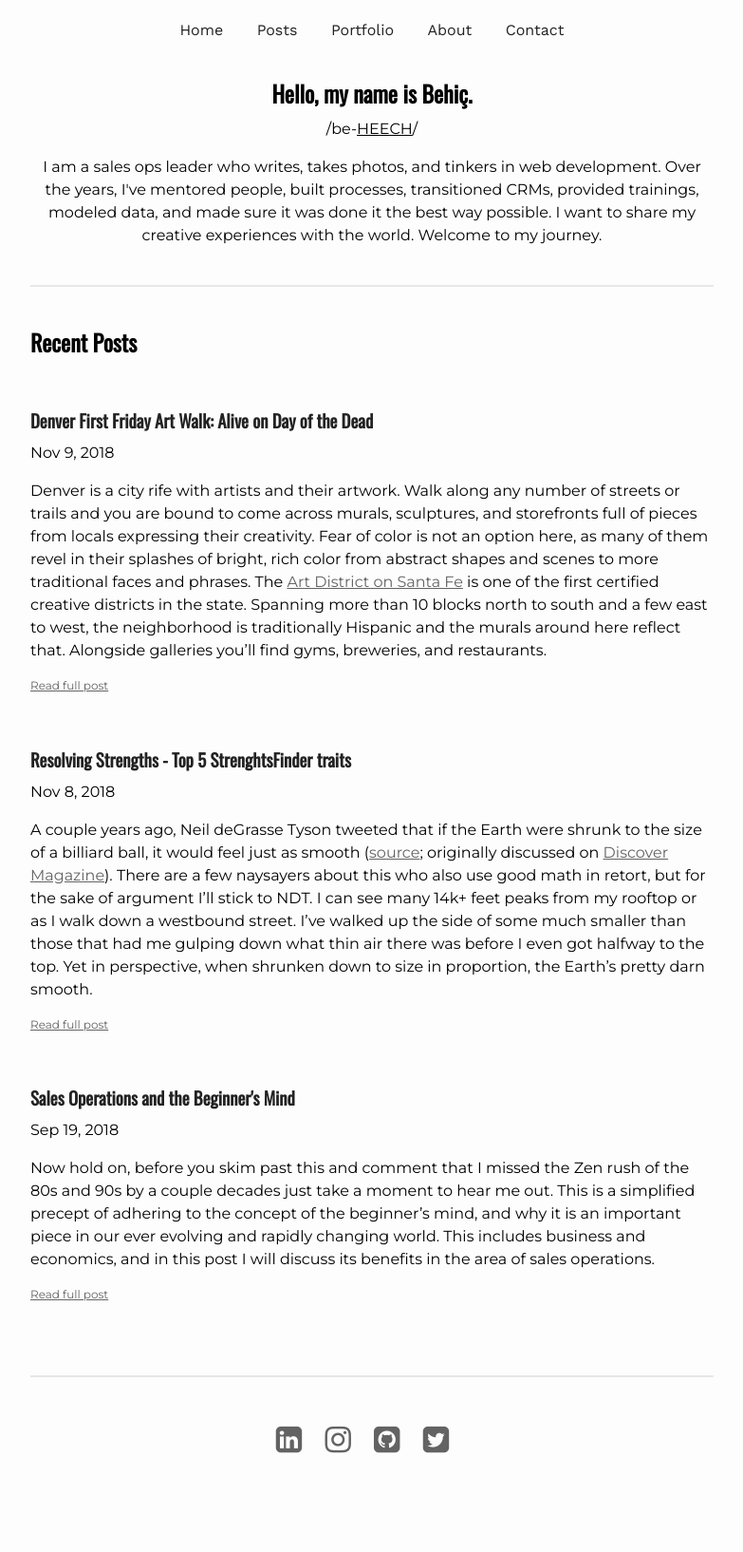
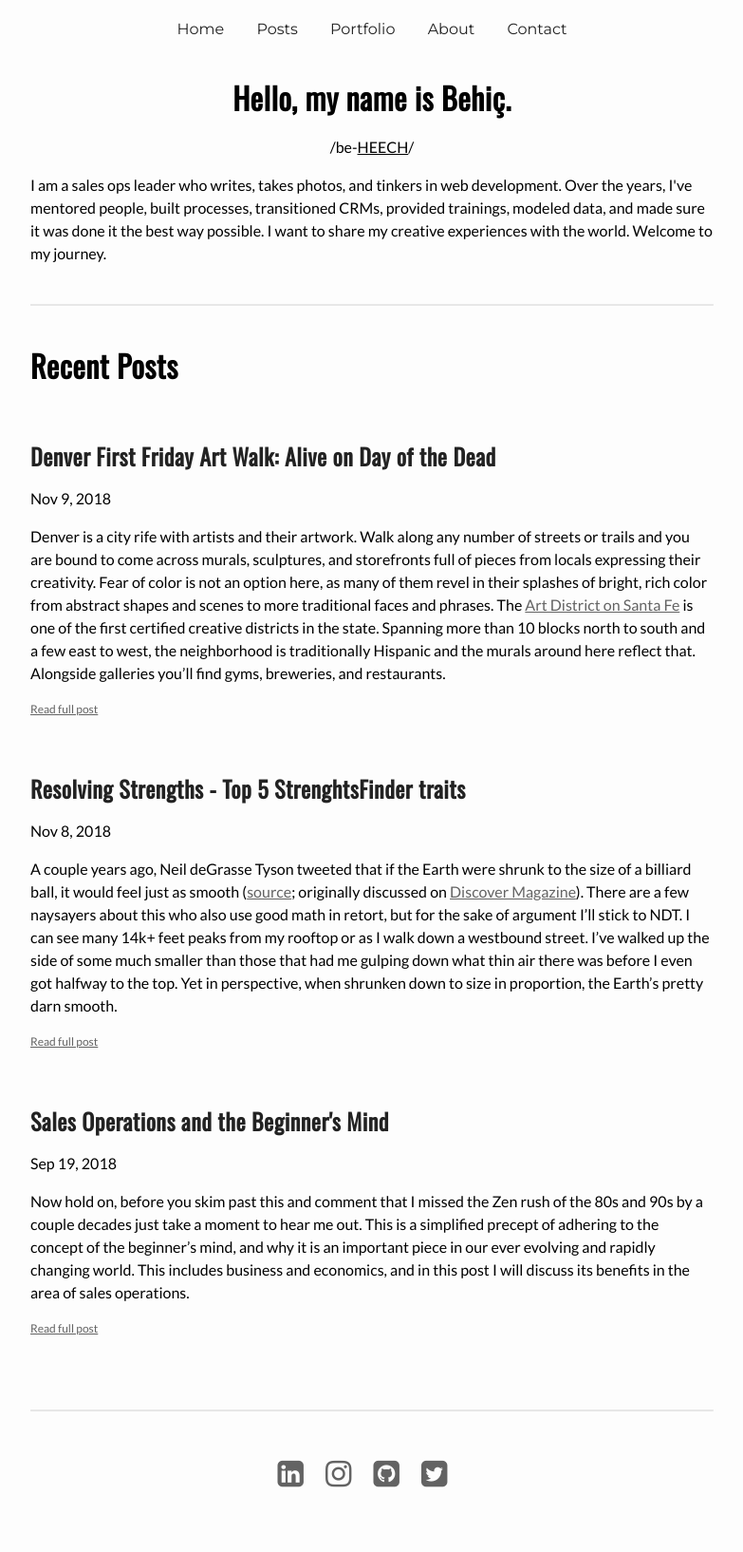
Before and after one commit to behica/behica.github.io, a Jekyll site: the page built from index.html, in a window 1280 px wide. Shown: the whole page at 95% size, without its empty margins (248-1031 px from the left). Built offline with Jekyll 4.4.1, drawn with Linux system fonts in a browser that asks for light colours; nearby versions of some CDN libraries; some web fonts are replaced; before the commit the page ends 1598 px from its top, so only the background shows below that.

Commit message:
Added photo to DotD and edited fonts.

```diff
--- a/css/main.css
+++ b/css/main.css
@@ -2,8 +2,6 @@
  * Global
  */
 @import url('https://fonts.googleapis.com/css?family=Oswald');
-@import url('https://fonts.googleapis.com/css?family=Quattrocento');
-@import url('https://fonts.googleapis.com/css?family=Work+Sans');
 @import url('https://fonts.googleapis.com/css?family=Lato');
 @import url('https://fonts.googleapis.com/css?family=Montserrat');
 
@@ -13,12 +11,10 @@
 	box-sizing: border-box;
 }
 html, body {
-	font-size: 1em;
 	background-color: #fdfdfd;
 	line-height: 1.5;
-  font-family: 'Montserrat', sans-serif;
-  -webkit-font-smoothing: antialiased;
-  text-rendering: optimizeLegibility;
+  font-family: 'Lato', sans-serif;
+	text-rendering: geometricPrecision;
 }
 
 img {
@@ -35,7 +31,6 @@ img {
 }
 
 .post_preview {
-
 	max-width: 60%
 }
 
@@ -74,7 +69,7 @@ footer {
  */
 
 .nav {
-	font-family: 'Work Sans', sans-serif;
+	font-family: 'Montserrat', sans-serif;
 	overflow: hidden;
 	margin: auto;
 	width: 100%;
@@ -95,36 +90,23 @@ footer {
 	padding: 10px 15px;
 }
 
-/* .nav a:hover {
-	text-decoration: none;
-}
-
-.nav a:before {
-	content: '';
-  position: relative;
-  width: 100%;
-  height: 2px;
-  bottom: 0;
-  left: 0;
-  background-color: #F00;
-  visibility: hidden;
-  -webkit-transform: scaleX(0);
-  transform: scaleX(0);
-  -webkit-transition: all 0.3s ease-in-out 0s;
-  transition: all 0.3s ease-in-out 0s;
-}
-
-.nav a:hover:before {
-  visibility: visible;
-  -webkit-transform: scaleX(1);
-  transform: scaleX(1);
-} */
-
 /*
  * Typography
  */
+
  .hello {
 	 margin-top: 0;
+ }
+
+ h1,
+ h2,
+ h3,
+ h4,
+ h5,
+ h6 {
+ 	font-family: 'Oswald', sans-serif;
+   margin-bottom: 0.5rem;
+ 	letter-spacing: 0.5px;
  }
 
  h1 a, h2 a, h3 a {
@@ -162,38 +144,25 @@ footer {
    transform: scaleX(1);
  }
 
-p {
-  font-family: 'Montserrat', sans-serif;
-  margin-top: 0;
-}
-
-h1,
-h2,
-h3,
-h4,
-h5,
-h6 {
-	font-family: 'Oswald', sans-serif;
-  margin-bottom: .5rem;
-}
-
 a {
   color: #636363;
 }
+
 ol li,
 ul li {
   font-family: 'Open sans', sans-serif;
   margin: 0.5em;
 }
+
 blockquote p{
   border-left: solid 5px #f00;
-	border-top: solid 2px #f00;
-  font-family: 'Open sans', sans-serif;
+  font-family: 'Montserrat', sans-serif;
   font-size: 1.2em;
   line-height: 1.35;
   padding-left: .75rem;
   padding-right: .75rem;
 }
+
 hr {
 	border-top: 2px solid #E7E7E7;
 	border-bottom: none;
--- a/index.html
+++ b/index.html
@@ -3,31 +3,15 @@ layout: default
 ---
 {% assign post = site.posts %}
 <article>
-  <div class="tc">
-    <h2 class="hello">Hello, my name is Behiç.</h2>
-    <p>/be-<span class="underline">HEECH</span>/</p>
+  <div>
+    <h1 class="hello tc">Hello, my name is Behiç.</h1>
+    <p class="tc">/be-<span class="underline">HEECH</span>/</p>
     <p>I am a sales ops leader who writes, takes photos, and tinkers in web development. Over the years, I've mentored people, built processes, transitioned CRMs, provided trainings, modeled data, and made sure it was done it the best way possible. I want to share my creative experiences with the world. Welcome to my journey.</p>
   </div>
-  <!-- <div class="mw9 center">
-   <div class="cf ph1-ns">
-    <div class="fl w-100 w-third-ns pa2 tc">
-      <i class="blue fa fa-code"></i>
-      <p class="f7">I have experience with HTML5, CSS3, JavaScript, jQuery, Angular, Ruby and Ruby on Rails.</p>
-    </div>
-    <div class="fl w-100 w-third-ns pa2 tc">
-      <i class="gold fa fa-lightbulb-o" aria-hidden="true"></i>
-      <p class="f7">I love to ideate. Have an idea you want to discuss? Let's collaborate, nurture it, and help it grow.</p>
-    </div>
-    <div class="fl w-100 w-third-ns pa2 tc">
-      <i class="green fa fa-level-up" aria-hidden="true"></i>
-      <p class="f7">A former hobbyist, I completed <a href="http://bloc.io">Bloc's</a> web development curriculum to level up my skills.</p>
-    </div>
-   </div>
-  </div> -->
   <hr>
-  <h2>Recent Posts</h2><br/>
+  <h1>Recent Posts</h1><br/>
   {% for post in site.posts offset: 0 limit: 3 %}
-  <h3><a href="{{ post.url }}">{{ post.title }}</a></h3>
+  <h2><a href="{{ post.url }}">{{ post.title }}</a></h2>
   <p class="date">{{ post.date | date: "%b %-d, %Y" }}</p>
   <p>{{ post.excerpt }}</p>
   <p class="f7"><a href="{{ post.url }}">Read full post</a></p>
```
Also changed, not shown: _posts/2018-11-09-first_fridays_day_of_the_dead.md (+2 -0 lines), 1 other file.
